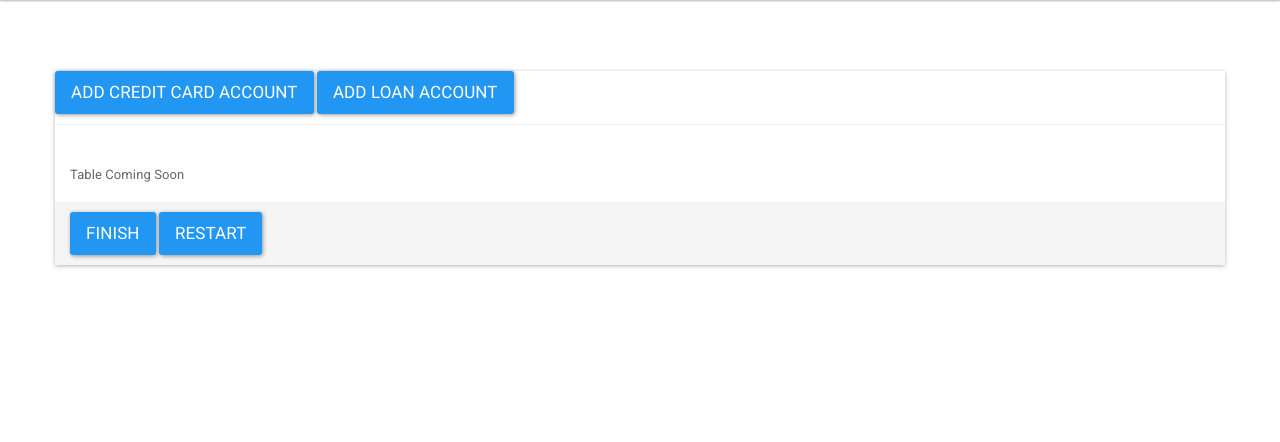
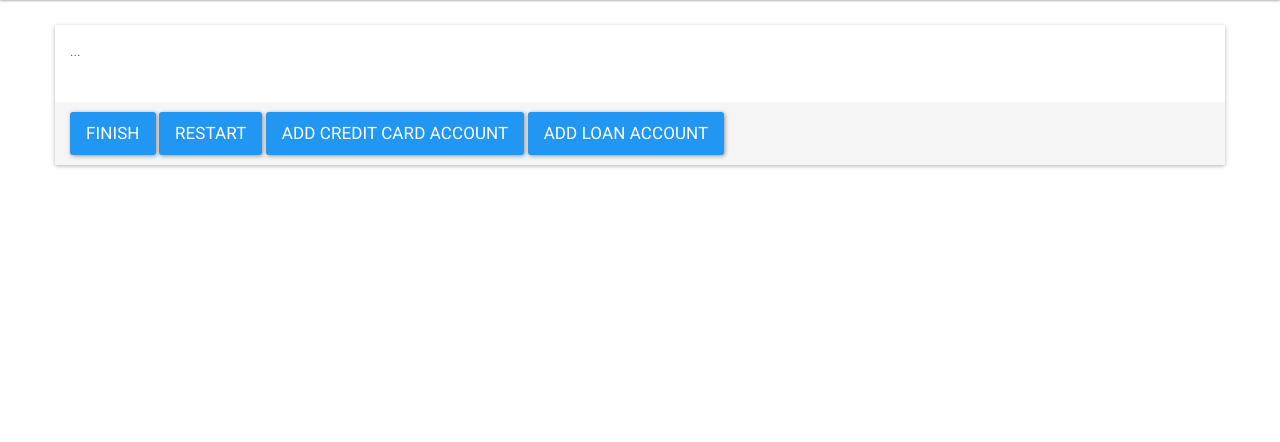
Before and after one commit to azharichenko/debt-management, a Flask app: template debtman/templates/debt.html in a window 1280 px wide. Shown: the part 65-507 px from the top of the page. Run offline with Flask 2, Linux system fonts and the light colour scheme; the template is opened without the code that fills it, so the values that code supplies are empty; some libraries are stand-ins or nearby versions.

Commit message:
we have a table bois

```diff
--- a/debtman/templates/debt.html
+++ b/debtman/templates/debt.html
@@ -5,16 +5,16 @@
 <div class="container">
     <div class="row">
         <div class="panel panel-default">
-            <div class="page-header" >
-                <a class="btn btn-primary btn-lg" href="{{ url_for("collect_credit_card") }}" role="button">Add Credit Card Account</a>
-                <a class=" btn btn-primary btn-lg" href="{{ url_for("collect_loan") }}" role="button">Add Loan Account</a>
-            </div>
             <div class="panel-body">
-                Table Coming Soon
+                <table class="table table-striped">
+                    ...
+                </table>
             </div>
             <div class="panel-footer">
                 <a class="btn btn-primary btn-lg" href="{{ url_for("strategy") }}" role="button">Finish</a>
                 <a class="btn btn-primary btn-lg" href="{{ url_for("collect_basic_data") }}" role="button">Restart</a>
+                <a class="btn btn-primary btn-lg" href="{{ url_for("collect_credit_card") }}" role="button">Add Credit Card Account</a>
+                <a class=" btn btn-primary btn-lg" href="{{ url_for("collect_loan") }}" role="button">Add Loan Account</a>
             </div>
         </div>
     </div>
```
